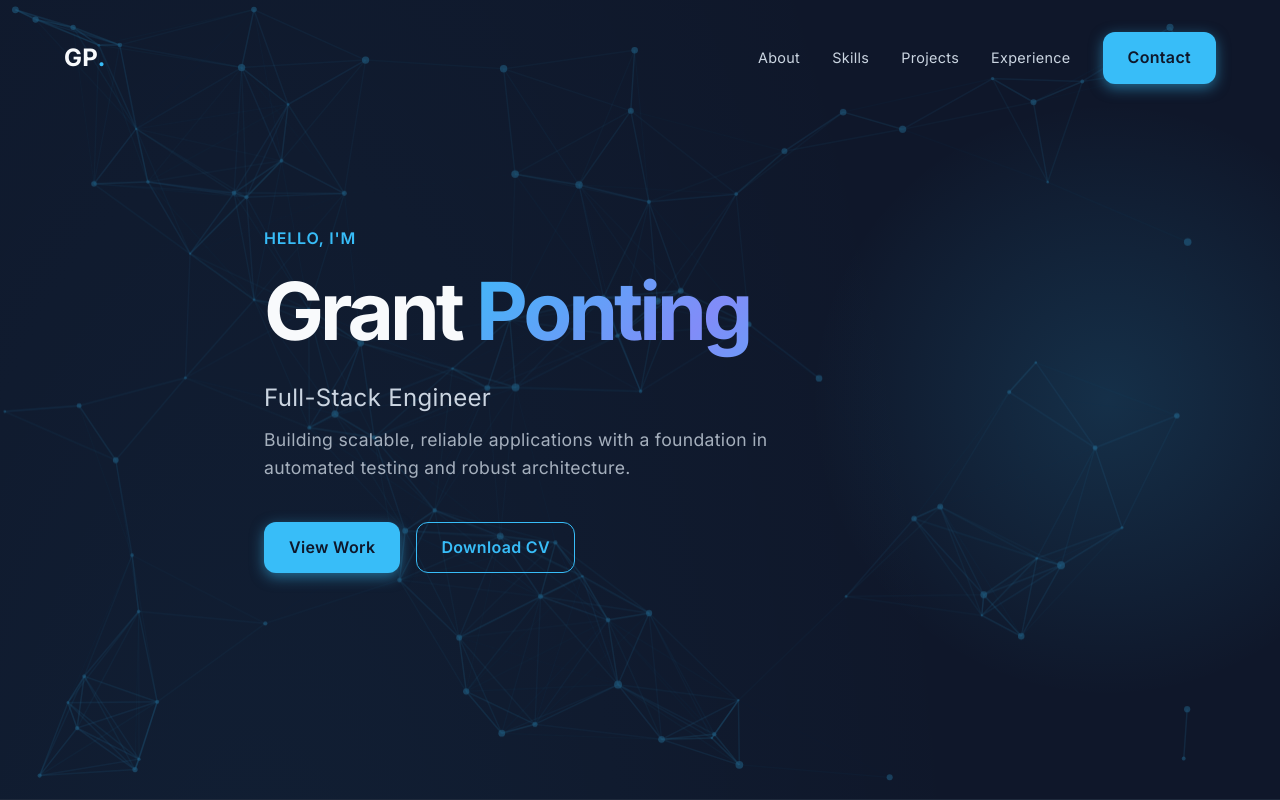
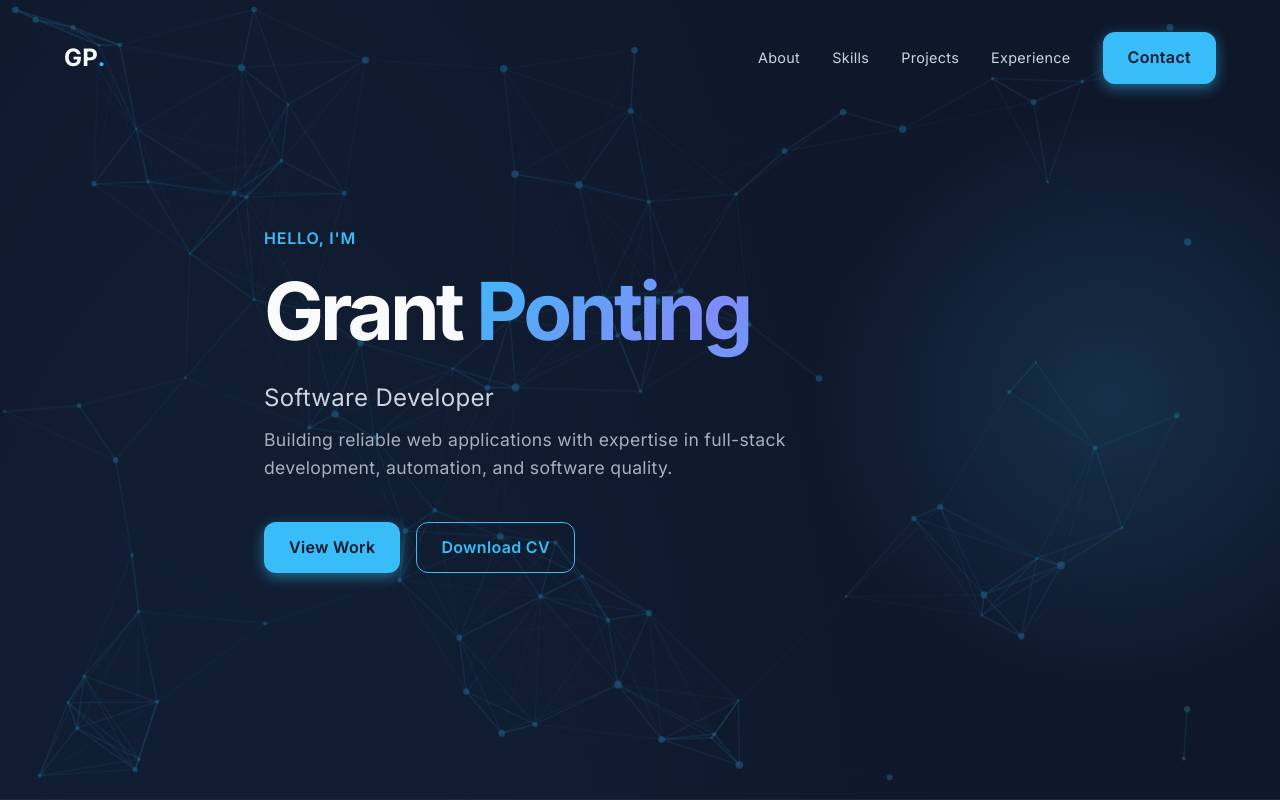
Before and after one commit to grantponting/grantponting-site, an Astro site in the folder grantponting-site-new/: page / in a window 1280 px wide. Shown: the top 800 px of the page. Built offline with nearby package versions, Linux system fonts and the light colour scheme; Astro itself is replaced by a stand-in of ours.

Commit message:
Update tag line

```diff
--- a/grantponting-site-new/src/components/Hero.astro
+++ b/grantponting-site-new/src/components/Hero.astro
@@ -6,10 +6,10 @@
     <div class="container hero-content">
         <span class="eyebrow">Hello, I'm</span>
         <h1>Grant <span class="text-gradient">Ponting</span></h1>
-        <p class="lead">Full-Stack Engineer</p>
+        <p class="lead">Software Developer</p>
         <p class="sub-lead">
-            Building scalable, reliable applications with a foundation in
-            automated testing and robust architecture.
+            Building reliable web applications with expertise in full-stack
+            development, automation, and software quality.
         </p>
 
         <div class="cta-group">
```
